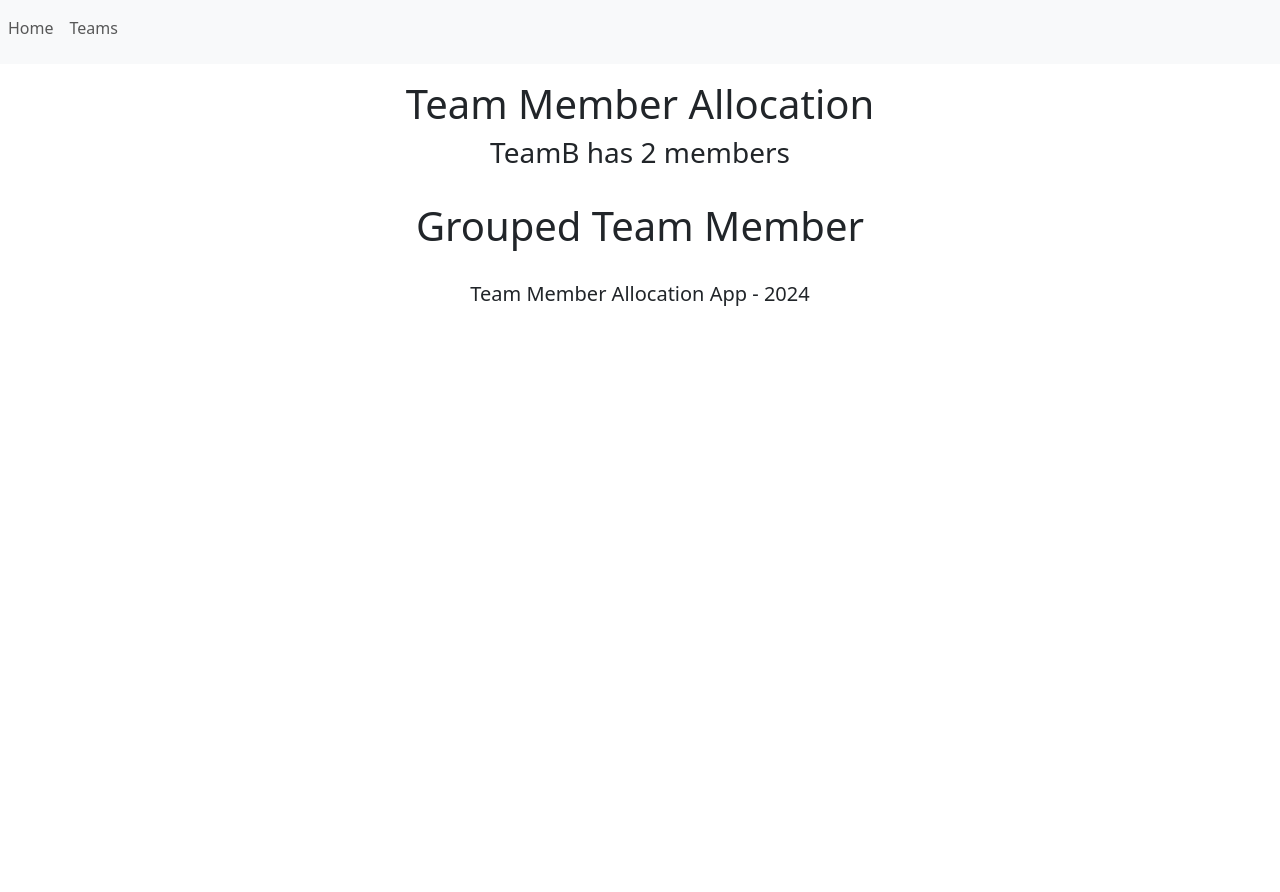
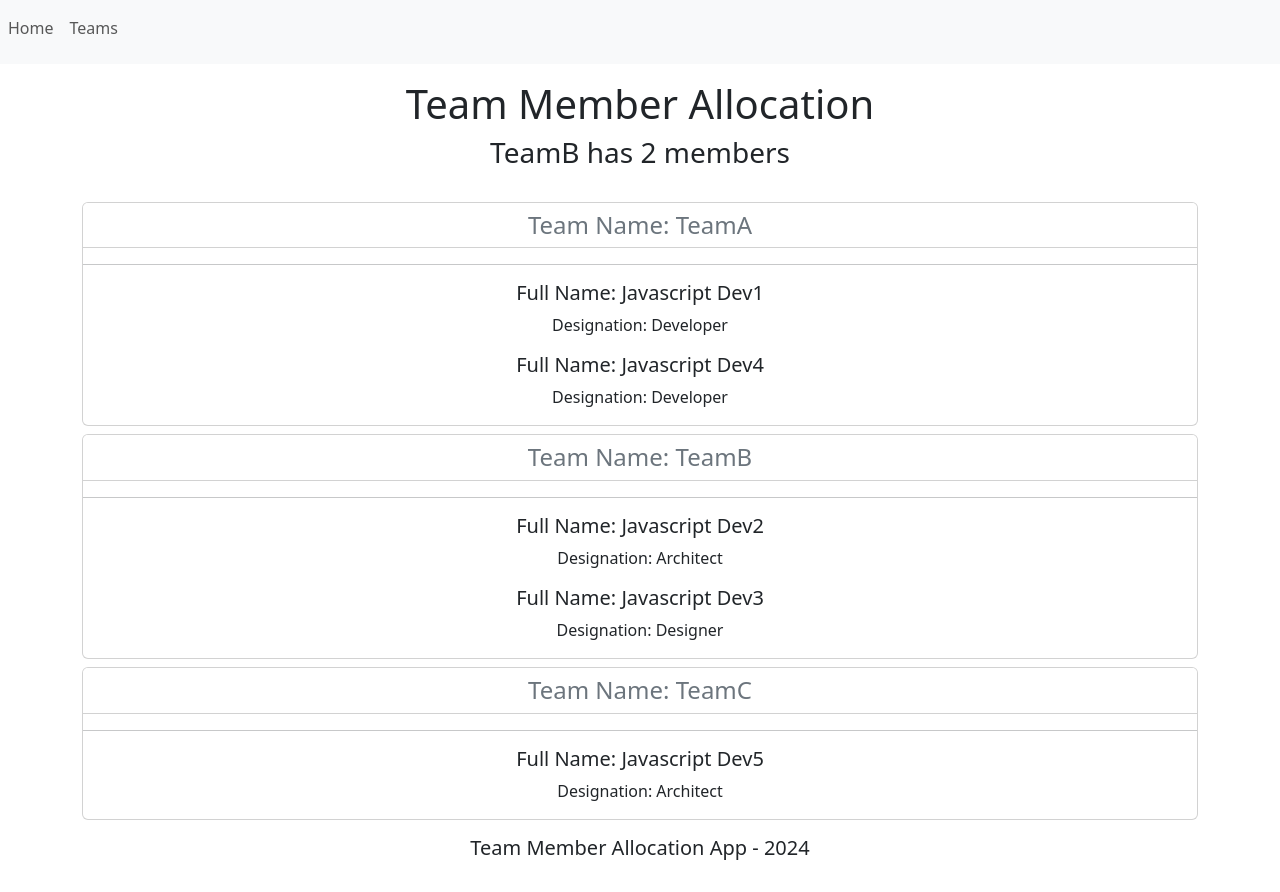
Before and after one commit to JafetMo5601/react-project, a React (Create React App) app: page /GroupedTeamMembers in a window 1280 px wide. Before the commit the page ends 800 px from the top, so only its background shows below. Built offline with nearby package versions, Linux system fonts and the light colour scheme.

Commit message:
Finishing project, make refactoring and reutilize components

```diff
--- a/src/App.css
+++ b/src/App.css
@@ -11,3 +11,9 @@
 h1,h2,h3,h4,h5,p {
   text-align: center;
 }
+
+@media only screen and (max-width: 600px){
+  .card-collection {
+    grid-template-columns: 1fr;
+  }
+}
--- a/src/Employees.jsx
+++ b/src/Employees.jsx
@@ -1,17 +1,12 @@
-
-import femaleProfile from './images/femaleProfile.jpg'
-import maleProfile from './images/maleProfile.jpg'
+import TeamMembers from './TeamMembers'
+import Teams from './Teams'
 
 const Employees = ({employees, selectedTeam, handleEmployeeCardClick, handleTeamSelectionChange}) => {
   return (
     <main className='container'>
       <div className='row justify-content-center mt-3 mb-3'>
         <div className="col-6">
-          <select className='form-select form-select-lg' value={selectedTeam} onChange={handleTeamSelectionChange}>
-            <option value="TeamA">TeamA</option>
-            <option value="TeamB">TeamB</option>
-            <option value="TeamC">TeamC</option>
-          </select>
+          <Teams selectedTeam={selectedTeam} handleTeamSelectionChang={handleTeamSelectionChange}/>
         </div>
 
       </div>
@@ -20,17 +15,7 @@
         <div className="col-8">
           <div className='card-collection'>
             {
-              employees.map((employee) => (
-                <div key={employee.id} id={employee.id} className={(employee.teamName === selectedTeam ? 'standout card m-2' : 'card m-2')} style={{ cursor: "pointer" }} onClick={handleEmployeeCardClick}>
-                  {(employee.gender === "Male") ? <img src={maleProfile} className='card-img-top' />
-                    : <img src={femaleProfile} className='card-img-top' />
-                  }
-                  <div className='card-body'>
-                    <h5 className='card-title'>Fullname: {employee.fullName}</h5>
-                    <p className='card-text'><b>Designation:</b> {employee.designation}</p>
-                  </div>
-                </div>
-              ))
+              <TeamMembers employees={employees} selectedTeam={selectedTeam} handleEmployeeCardClick={handleEmployeeCardClick}/>
             }
           </div>
         </div>
--- a/src/GroupedTeamMembers.jsx
+++ b/src/GroupedTeamMembers.jsx
@@ -1,14 +1,64 @@
 import { useState } from 'react';
 
-const GroupedTeamMembers = ({employees, selectedTeam, setTeam}) => {
+const GroupedTeamMembers = ({ employees, selectedTeam, setTeam }) => {
+    const [groupedEmployees, setGroupedEmployees] = useState(groupTeamMembers());
+
+    function groupTeamMembers() {
+        var teams = [];
+
+        var teamAMembers = employees.filter((employee) => employee.teamName === 'TeamA');
+        var teamA = { team: 'TeamA', members: teamAMembers, collapsed: selectedTeam === 'TeamA' ? false : true }
+        teams.push(teamA);
+
+        var teamBMembers = employees.filter((employee) => employee.teamName === 'TeamB');
+        var teamB = { team: 'TeamB', members: teamBMembers, collapsed: selectedTeam === 'TeamB' ? false : true }
+        teams.push(teamB);
+
+        var teamCMembers = employees.filter((employee) => employee.teamName === 'TeamC');
+        var teamC = { team: 'TeamC', members: teamCMembers, collapsed: selectedTeam === 'TeamC' ? false : true }
+        teams.push(teamC);
+
+        return teams;
+    }
+
+    function handleTeamClick(event)
+    {
+        var transformedGroupData = groupedEmployees.map((groupedData)=> groupedData.team === event.currentTarget.id
+                                                                        ? {...groupedData, collapsed: !groupedData.collapsed}
+                                                                        : groupedData);
+        setGroupedEmployees(transformedGroupData);
+        setTeam(event.currentTarget.id);
+    }
+
 
     return (
         <main className="container">
-            <div className="row justify-content-center mt-3 mb-4">
-                <div className="col-8">
-                    <h1>Grouped Team Member</h1>
-                </div>
-            </div>
+            {
+                groupedEmployees.map((item) => {
+                    return (
+                        <div key={item.team} className="card mt-2" style={{ cursor: "pointer" }}>
+                            <h4 id={item.team} className="card-header text-secondary bg-white" onClick={handleTeamClick}>
+                                Team Name: {item.team}
+                            </h4>
+                            <div id={"collapse_" + item.team} className={item.collapsed === true ? "collapseface" : ""}>
+                                <hr/>
+                                {
+                                    item.members.map(member => {
+                                        return (
+                                            <div className="mt-2">
+                                                <h5 className="card-title mt-2">
+                                                    <span className="text-dark">Full Name: {member.fullName}</span>
+                                                </h5>
+                                                <p>Designation: {member.designation}</p>
+                                            </div>
+                                        )
+                                    })
+                                }
+                            </div>
+                        </div>
+                    )
+                })
+            }
         </main>
     )
 }
--- a/src/Header.jsx
+++ b/src/Header.jsx
@@ -4,7 +4,7 @@
             <div className="row justify-content-center mt-3 mb-4">
                 <div className="col-8">
                     <h1>Team Member Allocation</h1>
-                    <h3>{selectedTeam} has {teamMemberCount} members</h3>
+                    <h3>{selectedTeam} has {teamMemberCount} {teamMemberCount === 1?"member":"members"}</h3>
                 </div>
             </div>
         </header>
--- /dev/null
+++ b/src/TeamMemberCard.jsx
@@ -0,0 +1,18 @@
+import femaleProfile from './images/femaleProfile.jpg';
+import maleProfile from './images/maleProfile.jpg';
+
+const TeamMemberCard = ({ employee, handleEmployeeCardClick, selectedTeam }) => {
+    return (
+        <div key={employee.id} id={employee.id} className={(employee.teamName === selectedTeam ? 'standout card m-2' : 'card m-2')} style={{ cursor: "pointer" }} onClick={handleEmployeeCardClick}>
+            {(employee.gender === "Male") ? <img src={maleProfile} className='card-img-top' />
+                : <img src={femaleProfile} className='card-img-top' />
+            }
+            <div className='card-body'>
+                <h5 className='card-title'>Fullname: {employee.fullName}</h5>
+                <p className='card-text'><b>Designation:</b> {employee.designation}</p>
+            </div>
+        </div>
+    )
+}
+
+export default TeamMemberCard;
--- /dev/null
+++ b/src/TeamMembers.jsx
@@ -0,0 +1,11 @@
+import TeamMemberCard from "./TeamMemberCard";
+
+const TeamMembers = ({employees, selectedTeam, handleEmployeeCardClick}) => {
+    return (
+        employees.map((employee) => (
+            <TeamMemberCard employee={employee} handleEmployeeCardClick={handleEmployeeCardClick} selectedTeam={selectedTeam}/>
+          ))
+    )
+}
+
+export default TeamMembers;
--- /dev/null
+++ b/src/Teams.jsx
@@ -0,0 +1,11 @@
+const Teams = ({selectedTeam, handleTeamSelectionChange}) => {
+    return (
+        <select className='form-select form-select-lg' value={selectedTeam} onChange={handleTeamSelectionChange}>
+            <option value="TeamA">TeamA</option>
+            <option value="TeamB">TeamB</option>
+            <option value="TeamC">TeamC</option>
+          </select>
+    )
+}
+
+export default Teams;
```
